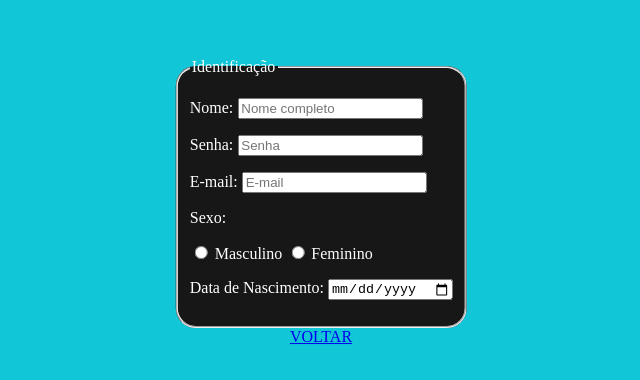
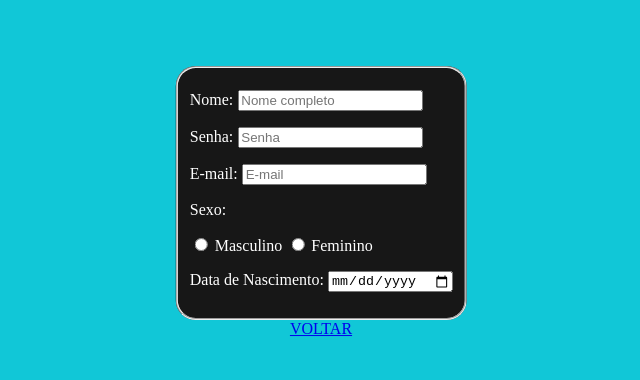
Before and after one commit to DinFloat/2Projeto, a plain HTML site: page index2.html in a window 1280 px wide. Shown: the part 206-586 px from the top of the page, without its empty margins (327-967 px from the left). Drawn offline with Linux system fonts and the light colour scheme.

Commit message:
s/ legenda

```diff
--- a/index2.html
+++ b/index2.html
@@ -24,7 +24,6 @@
 <body>
     <form action="" method="post">
         <fieldset>
-            <legend>Identificação</legend>
             <p>
                 <label for="nome">Nome:</label>
                 <input type="text" name="nome" id="nome" placeholder="Nome completo" maxlength="150" minlength="5">
```
